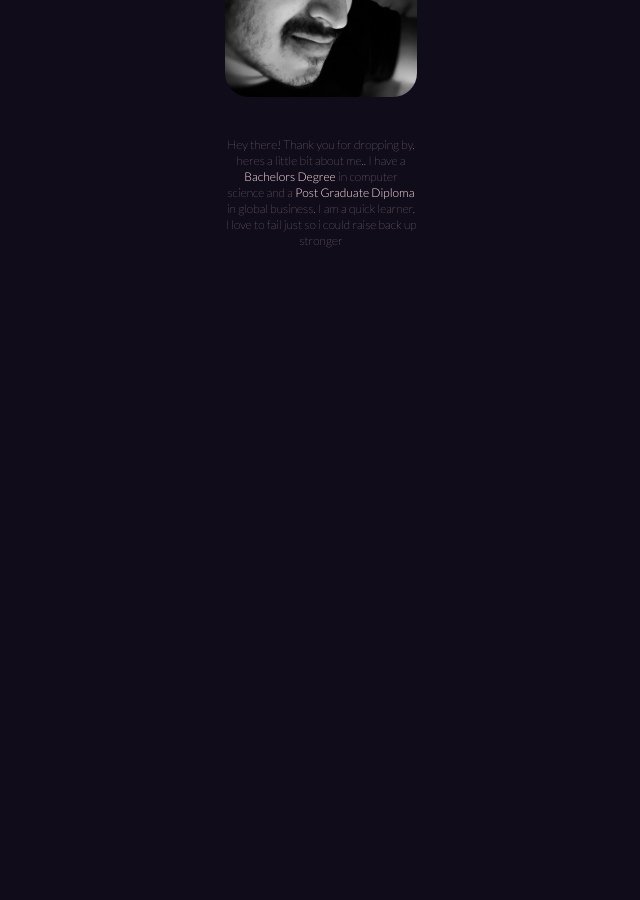
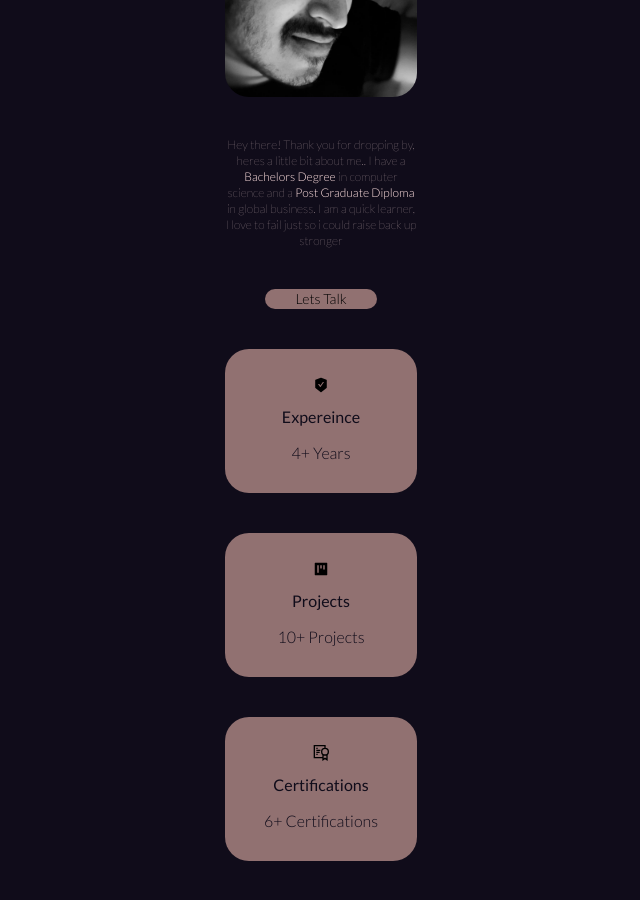
Before and after one commit to S550Stang/portfolio, a React (Create React App) app in the folder client/: page / in a window 1280 px wide. Shown: the part 760-1660 px from the top of the page, without its empty margins (319-959 px from the left). Before the commit the page ends 1089 px from the top, so only its background shows below. Built offline with nearby package versions, Linux system fonts and the light colour scheme.

Commit message:
add three experience cards

```diff
--- a/client/src/AboutmePage/AboutMeDescription/index.jsx
+++ b/client/src/AboutmePage/AboutMeDescription/index.jsx
@@ -18,13 +18,14 @@ export default function AboutMeDescription() {
           x: "-100vw",
         });
   }, [inView, animation]);
+
   return (
     <motion.div
       ref={ref}
       animate={animation}
-      className="flex justify-center items-center mt-10 font-Lato"
+      className="flex flex-col justify-center items-center mt-10 font-Lato"
     >
-      <p className="inline-block w-48 h-48 text-xs font-thin text-Sulphate text-center leading-4">
+      <p className="inline-block w-48  text-xs font-thin text-Sulphate text-center leading-4">
         Hey there! Thank you for dropping by, heres a little bit about me.. I
         have a <strong className="text-xs font-light">Bachelors Degree</strong>{" "}
         in computer science and a{" "}
@@ -32,6 +33,14 @@ export default function AboutMeDescription() {
         global business. I am a quick learner, I love to fail just so i could
         raise back up stronger
       </p>
+      {/* Lets Talk Button Under About Me Description */}
+      <motion.button
+        ref={ref}
+        animate={animation}
+        className="inline-block bg-Copper px-1 w-24 mt-10 mb-10 sm:w-28 rounded-full font-light text-sm"
+      >
+        <a href="#contact">Lets Talk</a>
+      </motion.button>
     </motion.div>
   );
 }
--- a/client/src/App.jsx
+++ b/client/src/App.jsx
@@ -1,6 +1,7 @@
 import React from "react";
 import HeaderTitle from "./HomePage/HeaderComponent/HeaderTitle";
 import AboutPage from "./AboutmePage";
+import ExperiencePage from "./ExperiencePage";
 
 import VectorGraphicsPage from "./VectorGraphicsPage";
 
@@ -10,6 +11,7 @@ export default function App() {
       <HeaderTitle />
       <VectorGraphicsPage />
       <AboutPage />
+      <ExperiencePage />
     </>
   );
 }
--- /dev/null
+++ b/client/src/ExperiencePage/CertificationsComponent/index.jsx
@@ -0,0 +1,35 @@
+import React from "react";
+import { motion } from "framer-motion";
+import { useEffect } from "react";
+import { useAnimation } from "framer-motion";
+import { useInView } from "react-intersection-observer";
+import { GrCertificate } from "react-icons/gr";
+
+export default function CertificationsComponent() {
+  const { ref, inView } = useInView();
+  const animation = useAnimation();
+  useEffect(() => {
+    inView
+      ? animation.start({
+          x: 0,
+          transition: { type: "spring", bounce: 0.3, duration: 1 },
+        })
+      : animation.start({
+          x: -100,
+        });
+  }, [inView, animation]);
+
+  return (
+    <motion.div
+      ref={ref}
+      animate={animation}
+      className="flex justify-center items-center font-Lato mb-10 "
+    >
+      <div className=" w-48 h-36 rounded-3xl flex flex-col justify-center items-center bg-Copper gap-3">
+        <GrCertificate />
+        <p className="text-[#100c1a]">Certifications</p>
+        <p className="text-[#100c1a] font-light">6+ Certifications</p>
+      </div>
+    </motion.div>
+  );
+}
--- /dev/null
+++ b/client/src/ExperiencePage/ExperienceComponent/index.jsx
@@ -0,0 +1,34 @@
+import React from "react";
+import { motion } from "framer-motion";
+import { useEffect } from "react";
+import { useAnimation } from "framer-motion";
+import { useInView } from "react-intersection-observer";
+import { AiFillSafetyCertificate } from "react-icons/ai";
+
+export default function ExperienceComponent() {
+  const { ref, inView } = useInView();
+  const animation = useAnimation();
+  useEffect(() => {
+    inView
+      ? animation.start({
+          x: 0,
+          transition: { type: "spring", bounce: 0.3, duration: 1 },
+        })
+      : animation.start({
+          x: 100,
+        });
+  }, [inView, animation]);
+  return (
+    <motion.div
+      ref={ref}
+      animate={animation}
+      className="flex justify-center items-center font-Lato mb-10 "
+    >
+      <div className=" w-48 h-36 rounded-3xl flex flex-col justify-center items-center bg-Copper gap-3">
+        <AiFillSafetyCertificate />
+        <p className="text-[#100c1a]">Expereince</p>
+        <p className="text-[#100c1a] font-light">4+ Years</p>
+      </div>
+    </motion.div>
+  );
+}
--- /dev/null
+++ b/client/src/ExperiencePage/ProjectsComponent/index.jsx
@@ -0,0 +1,35 @@
+import React from "react";
+import { motion } from "framer-motion";
+import { useEffect } from "react";
+import { useAnimation } from "framer-motion";
+import { useInView } from "react-intersection-observer";
+import { AiFillProject } from "react-icons/ai";
+
+export default function ProjectsComponent() {
+  const { ref, inView } = useInView();
+  const animation = useAnimation();
+  useEffect(() => {
+    inView
+      ? animation.start({
+          x: 0,
+          transition: { type: "spring", bounce: 0.3, duration: 1 },
+        })
+      : animation.start({
+          x: -100,
+        });
+  }, [inView, animation]);
+
+  return (
+    <motion.div
+      ref={ref}
+      animate={animation}
+      className="flex justify-center items-center font-Lato mb-10"
+    >
+      <div className=" w-48 h-36 rounded-3xl flex flex-col justify-center items-center bg-Copper gap-3">
+        <AiFillProject />
+        <p className="text-[#100c1a]">Projects</p>
+        <p className="text-[#100c1a] font-light">10+ Projects</p>
+      </div>
+    </motion.div>
+  );
+}
--- /dev/null
+++ b/client/src/ExperiencePage/index.js
@@ -0,0 +1,14 @@
+import React from "react";
+import ExperienceComponent from "./ExperienceComponent";
+import ProjectsComponent from "./ProjectsComponent";
+import CertificationsComponent from "./CertificationsComponent";
+
+export default function ExperiencePage() {
+  return (
+    <div>
+      <ExperienceComponent />
+      <ProjectsComponent />
+      <CertificationsComponent />
+    </div>
+  );
+}
```
